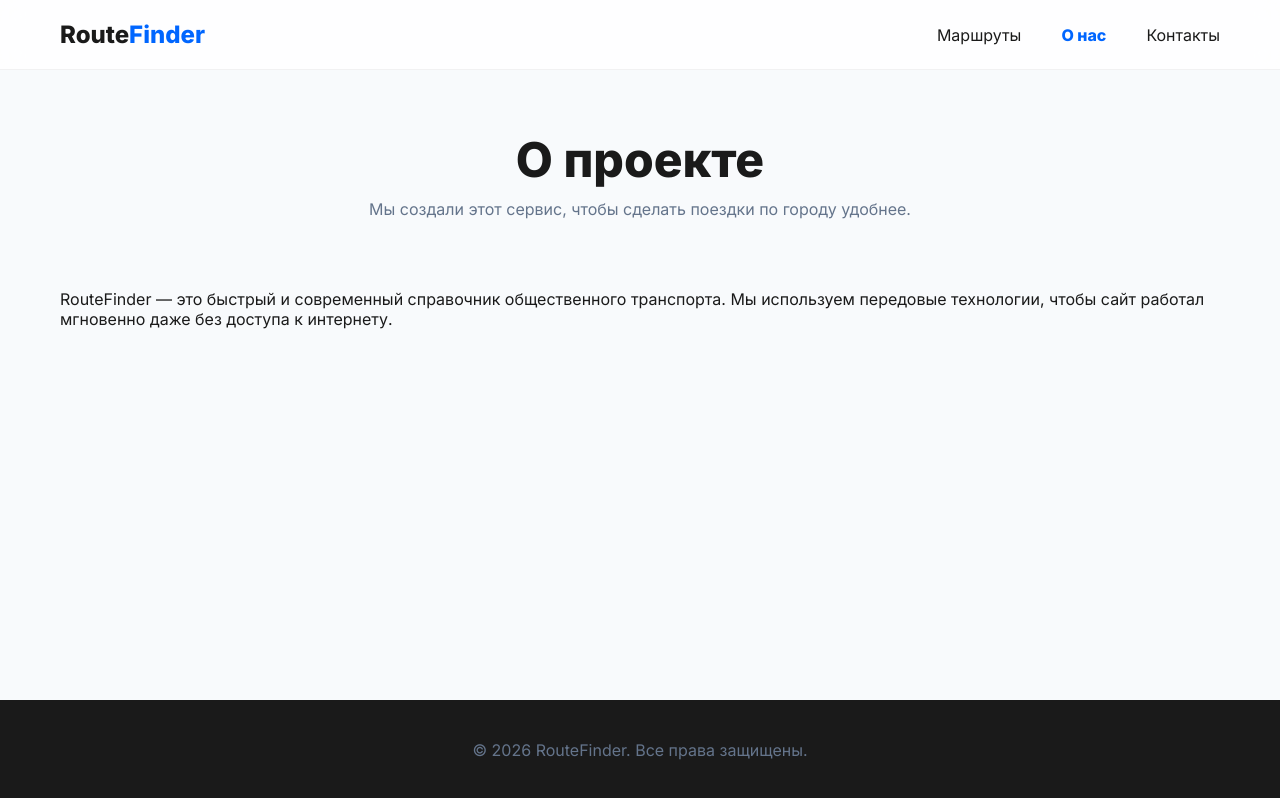
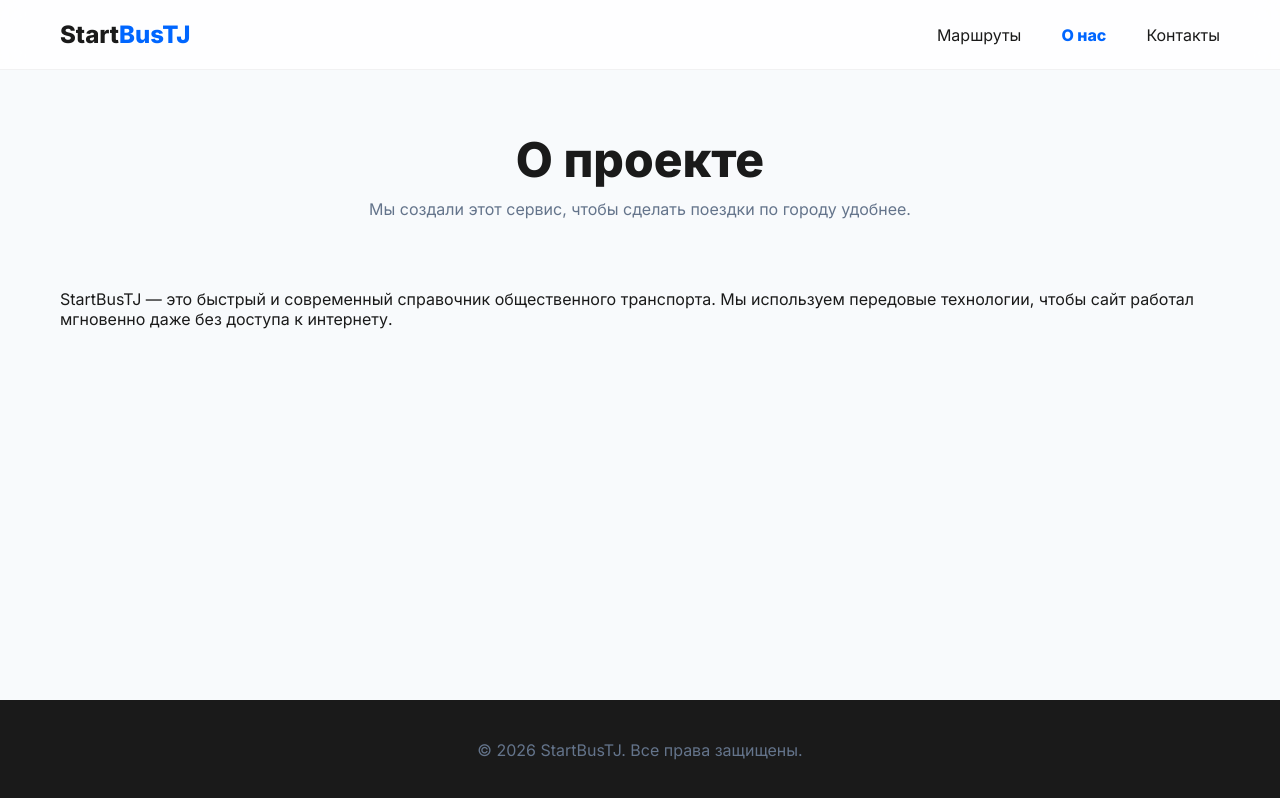
Before and after one commit to rahmatjonggg-creator/StartBusTJ, a plain HTML site: page StartBusTJ/about.html in a window 1280 px wide. Drawn offline with Linux system fonts and the light colour scheme.

Commit message:
Update about.html

```diff
--- a/StartBusTJ/about.html
+++ b/StartBusTJ/about.html
@@ -10,7 +10,7 @@
 <body>
     <header class="main-header">
         <div class="container header-flex">
-            <a href="index.html" class="logo">Route<span>Finder</span></a>
+            <a href="index.html" class="logo">Start<span>BusTJ</span></a>
             <nav class="nav-menu">
                 <a href="index.html" class="nav-link">Маршруты</a>
                 <a href="about.html" class="nav-link active">О нас</a>
@@ -25,13 +25,13 @@
             <p>Мы создали этот сервис, чтобы сделать поездки по городу удобнее.</p>
         </section>
         <div class="content-center">
-            <p>RouteFinder — это быстрый и современный справочник общественного транспорта. Мы используем передовые технологии, чтобы сайт работал мгновенно даже без доступа к интернету.</p>
+            <p>StartBusTJ — это быстрый и современный справочник общественного транспорта. Мы используем передовые технологии, чтобы сайт работал мгновенно даже без доступа к интернету.</p>
         </div>
     </main>
 
     <footer class="main-footer">
         <div class="container footer-bottom">
-            <p>© 2026 RouteFinder. Все права защищены.</p>
+            <p>© 2026 StartBusTJ. Все права защищены.</p>
         </div>
     </footer>
 </body>
```
